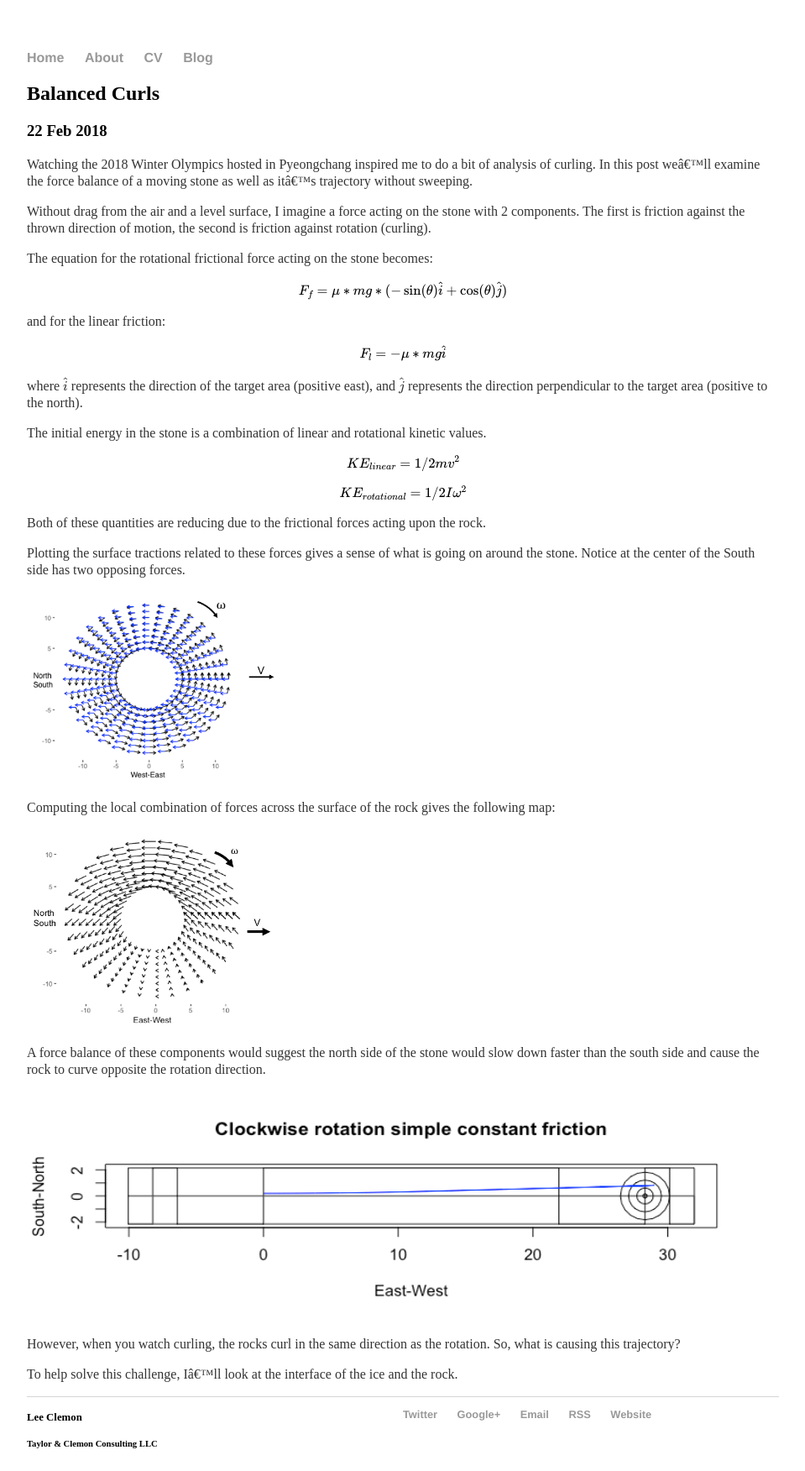
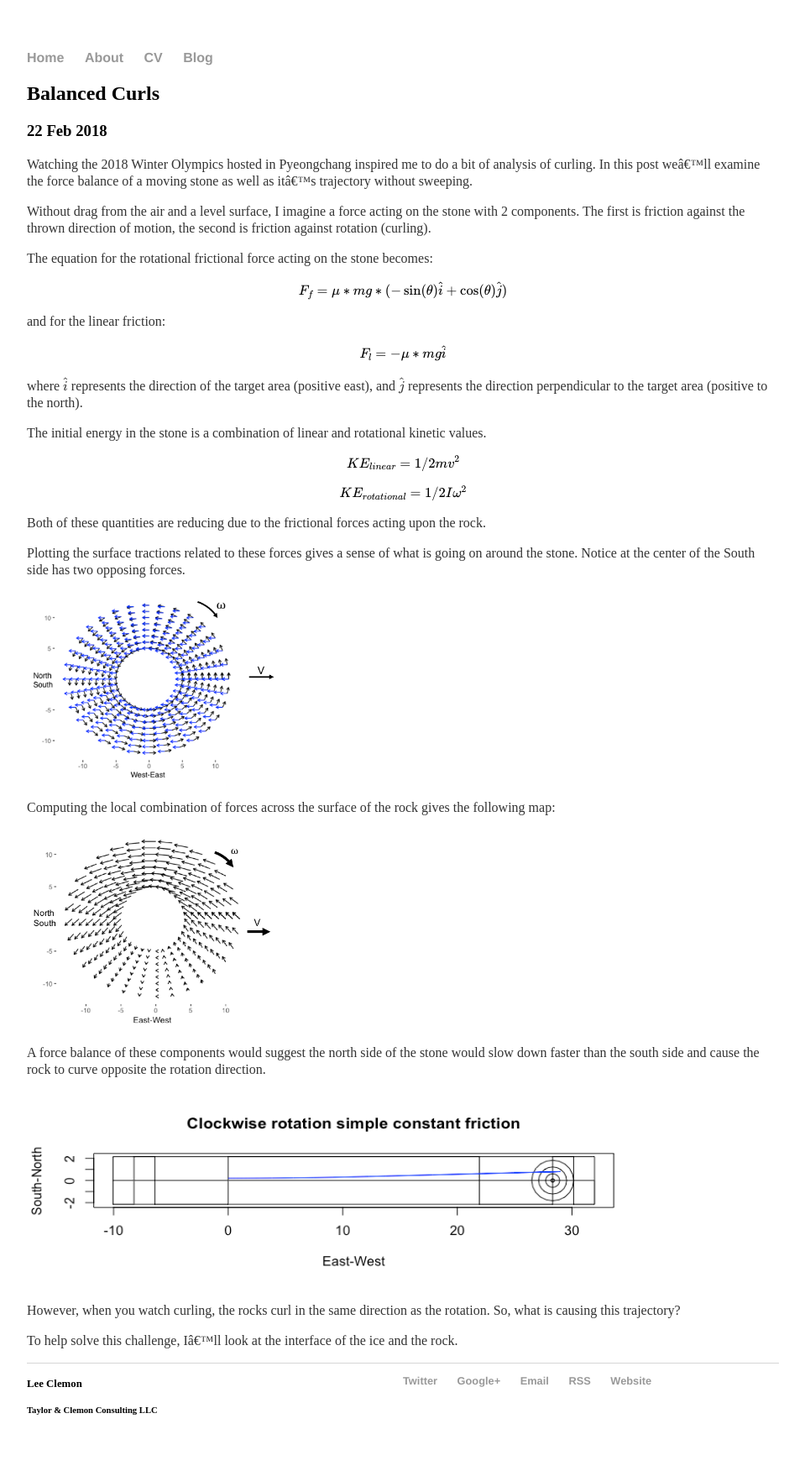
Before and after one commit to lclemon/lclemon.github.io, a Jekyll site: the page built from _posts/2018-02-22-Curling-forces.md, in a window 1280 px wide. Shown: the whole page at 84% size, without its empty margins (160-1119 px from the left). Built offline with Jekyll 4.4.1, drawn with Linux system fonts in a browser that asks for light colours; formulas are drawn with MathJax 3; a script that is not in the unit is left out; after the commit the page ends 1712 px from its top, so only the background shows below that.

Commit message:
Update 2018-02-22-Curling-forces.md

```diff
--- a/_posts/2018-02-22-Curling-forces.md
+++ b/_posts/2018-02-22-Curling-forces.md
@@ -41,7 +41,7 @@
 
 A force balance of these components would suggest the north side of the stone would slow down faster than the south side and cause the rock to curve opposite the rotation direction.
 
-<img src="http://lclemon.github.io/images/Curl_simp_friction.png" width="870" height="270">
+<img src="http://lclemon.github.io/images/Curl_simp_friction.png" width="740" height="230">
 
 However, when you watch curling, the rocks curl in the same direction as the rotation. So, what is causing this trajectory?
 
```
